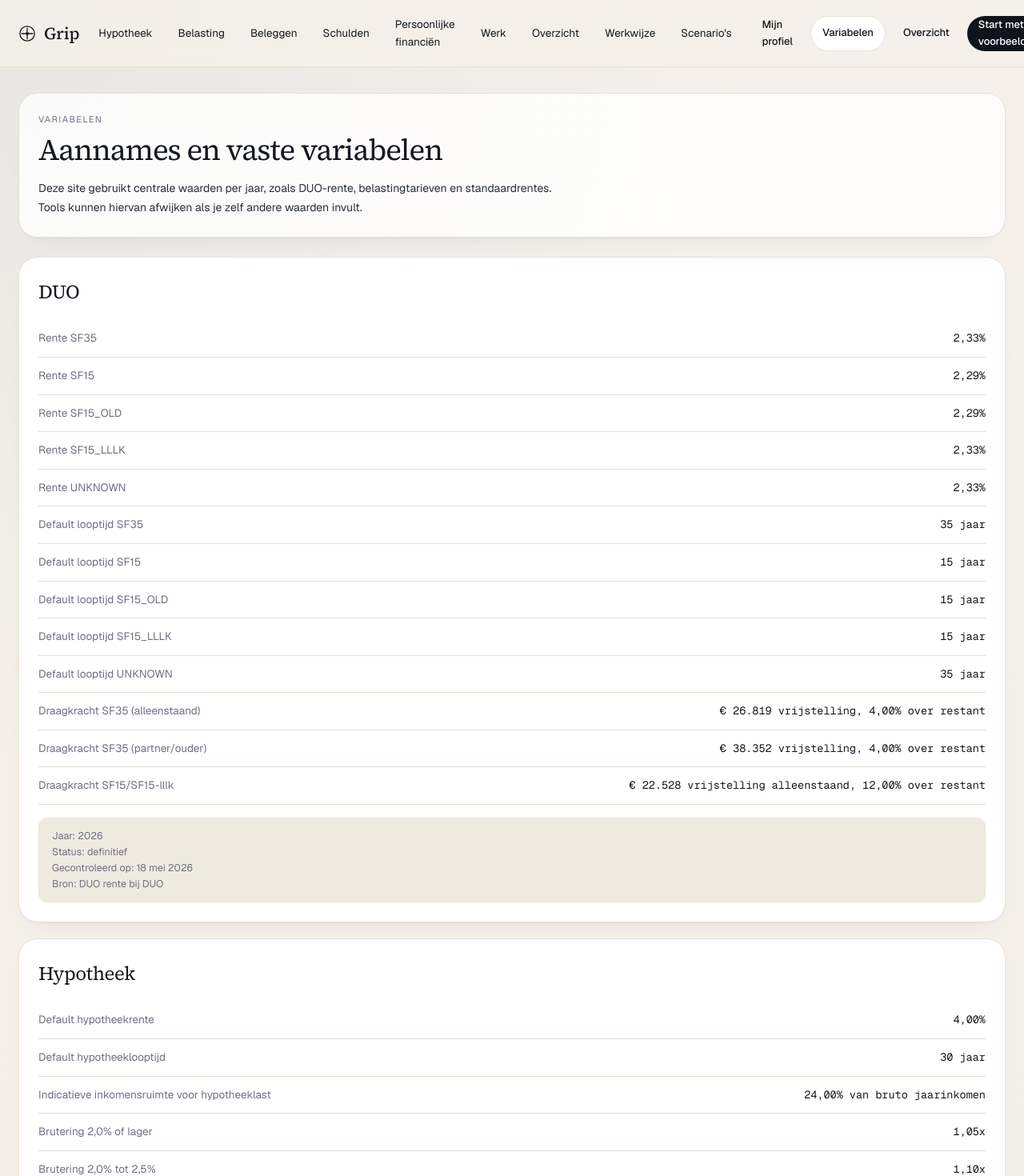
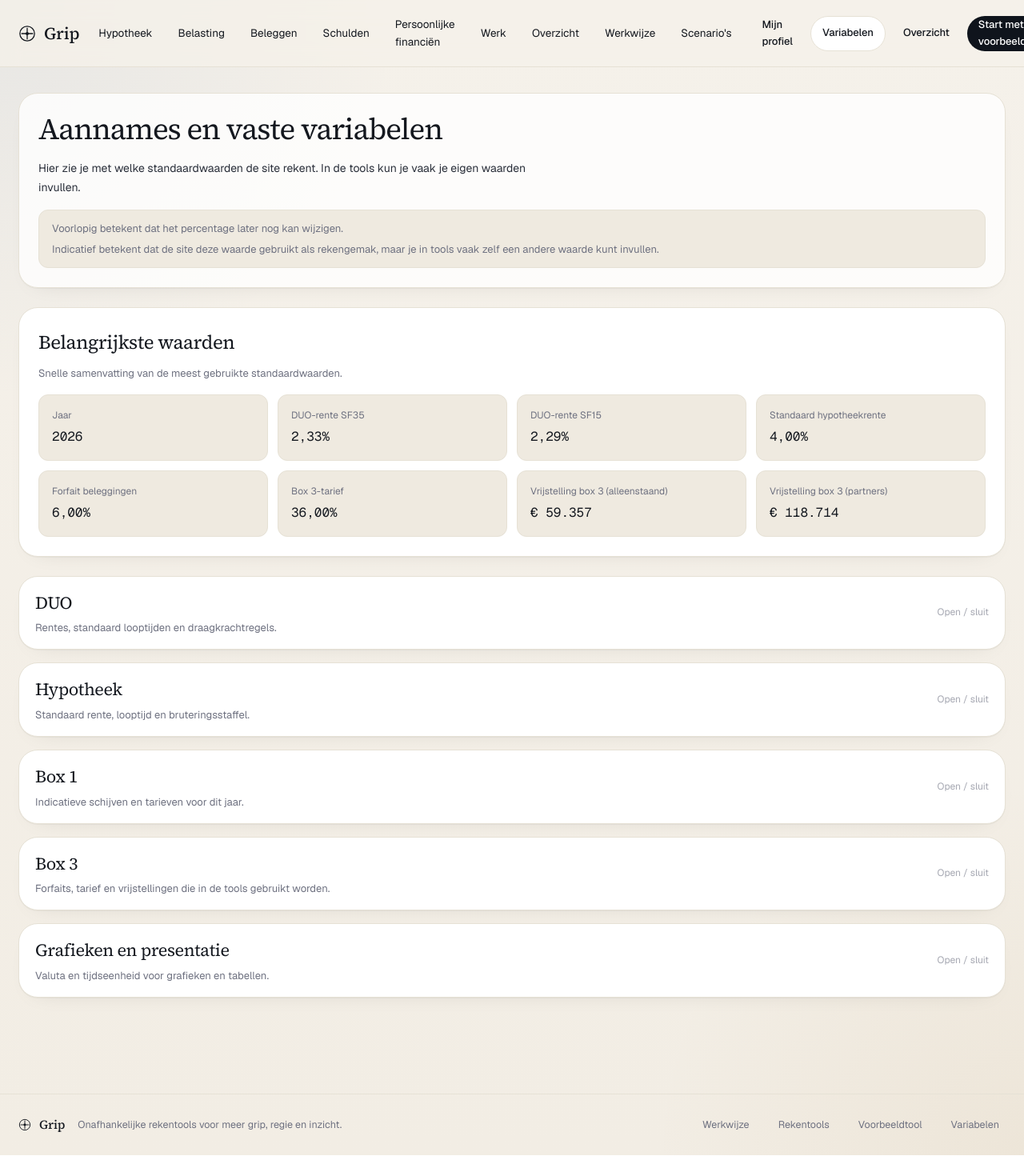
Before and after one commit to oli4vos/projectwebsite, a Next.js app: page /variabelen in a window 1280 px wide. Shown: the top 1470 px of the page at 80% size. After the commit the page ends 1444 px from the top, so only its background shows below. Built offline with nearby package versions, Linux system fonts and the light colour scheme.

Commit message:
refactor: simplify financial variables page

```diff
--- a/src/app/variabelen/page.tsx
+++ b/src/app/variabelen/page.tsx
@@ -1,9 +1,11 @@
 import { SiteFooter } from "@/components/SiteFooter";
 import { SiteHeader } from "@/components/SiteHeader";
+import { ToolDisclosure } from "@/components/ToolDisclosure";
 import {
   getDefaultFinancialYear,
   getFinancialConstants,
 } from "@/lib/financial-constants";
+import type { AssumptionStatus } from "@/lib/financial-constants";
 
 function formatPercent(value: number) {
   return new Intl.NumberFormat("nl-NL", {
@@ -34,6 +36,18 @@ function formatIsoDate(value: string) {
   }).format(date);
 }
 
+function formatStatusLabel(status: AssumptionStatus) {
+  if (status === "voorlopig") {
+    return "Voorlopig";
+  }
+
+  if (status === "indicatief") {
+    return "Indicatief";
+  }
+
+  return "Definitief";
+}
+
 function ValueRow({
   name,
   value,
@@ -58,17 +72,28 @@ function MetaBlock({
 }: {
   year: number;
   sourceLabel: string;
-  status: string;
+  status: AssumptionStatus;
   lastChecked: string;
   notes?: string;
 }) {
   return (
     <div className="mt-4 rounded-xl border border-[var(--hair)] bg-[var(--paper-soft)] px-4 py-3 text-[12.5px] leading-[1.6] text-[var(--muted)]">
       <p>Jaar: {year}</p>
-      <p>Status: {status}</p>
+      <p>Status: {formatStatusLabel(status)}</p>
       <p>Gecontroleerd op: {formatIsoDate(lastChecked)}</p>
-      <p>Bron: {sourceLabel}</p>
+      <p>Bron/aannameset: {sourceLabel}</p>
       {notes ? <p>Toelichting: {notes}</p> : null}
+    </div>
+  );
+}
+
+function SummaryCard({ label, value }: { label: string; value: string }) {
+  return (
+    <div className="rounded-xl border border-[var(--hair)] bg-[var(--paper-soft)] p-4">
+      <div className="text-[12px] text-[var(--muted)]">{label}</div>
+      <div className="mt-1 font-mono text-[16px] tabular text-[var(--ink)]">
+        {value}
+      </div>
     </div>
   );
 }
@@ -85,84 +110,121 @@ export default function VariabelenPage() {
         className="page-shell min-h-[100dvh] pb-10 pt-8 lg:pb-14"
       >
         <section className="rounded-[1.5rem] border hair bg-white/80 p-6 shadow-paper">
-          <div className="text-[11px] uppercase tracking-[0.14em] text-[var(--muted)]">
-            Variabelen
-          </div>
-          <h1 className="text-fluid-h2 mt-2 max-w-4xl font-serif tracking-[-0.03em] text-[var(--ink)]">
+          <h1 className="text-fluid-h2 max-w-4xl font-serif tracking-[-0.03em] text-[var(--ink)]">
             Aannames en vaste variabelen
           </h1>
           <p className="mt-4 max-w-[70ch] text-[14px] leading-[1.7] text-[var(--ink-2)]">
-            Deze site gebruikt centrale waarden per jaar, zoals DUO-rente,
-            belastingtarieven en standaardrentes. Tools kunnen hiervan afwijken als
-            je zelf andere waarden invult.
+            Hier zie je met welke standaardwaarden de site rekent. In de tools kun
+            je vaak je eigen waarden invullen.
           </p>
+          <div className="mt-4 rounded-xl border border-[var(--hair)] bg-[var(--paper-soft)] px-4 py-3 text-[13px] leading-[1.65] text-[var(--muted)]">
+            <p>Voorlopig betekent dat het percentage later nog kan wijzigen.</p>
+            <p className="mt-1">
+              Indicatief betekent dat de site deze waarde gebruikt als rekengemak,
+              maar je in tools vaak zelf een andere waarde kunt invullen.
+            </p>
+          </div>
         </section>
 
-        <section className="mt-6 space-y-5">
-          <article className="rounded-[1.5rem] border hair bg-white p-6 shadow-paper">
+        <section className="mt-6 rounded-[1.5rem] border hair bg-white p-6 shadow-paper">
           <h2 className="font-serif text-[24px] tracking-[-0.02em] text-[var(--ink)]">
-              DUO
+            Belangrijkste waarden
           </h2>
-            <div className="mt-4">
-              <ValueRow name="Rente SF35" value={`${formatPercent(constants.duo.rates.SF35)}%`} />
-              <ValueRow name="Rente SF15" value={`${formatPercent(constants.duo.rates.SF15)}%`} />
+          <p className="mt-2 text-[13px] leading-[1.65] text-[var(--muted)]">
+            Snelle samenvatting van de meest gebruikte standaardwaarden.
+          </p>
+          <div className="mt-4 grid gap-3 sm:grid-cols-2 xl:grid-cols-4">
+            <SummaryCard label="Jaar" value={`${year}`} />
+            <SummaryCard
+              label="DUO-rente SF35"
+              value={`${formatPercent(constants.duo.rates.SF35)}%`}
+            />
+            <SummaryCard
+              label="DUO-rente SF15"
+              value={`${formatPercent(constants.duo.rates.SF15)}%`}
+            />
+            <SummaryCard
+              label="Standaard hypotheekrente"
+              value={`${formatPercent(constants.mortgage.defaultMortgageRate)}%`}
+            />
+            <SummaryCard
+              label="Forfait beleggingen"
+              value={`${formatPercent(constants.box3.deemedReturns.investmentsAndOtherAssets)}%`}
+            />
+            <SummaryCard
+              label="Box 3-tarief"
+              value={`${formatPercent(constants.box3.taxRate)}%`}
+            />
+            <SummaryCard
+              label="Vrijstelling box 3 (alleenstaand)"
+              value={formatCurrency(constants.box3.taxFreeAllowanceSingle)}
+            />
+            <SummaryCard
+              label="Vrijstelling box 3 (partners)"
+              value={formatCurrency(constants.box3.taxFreeAllowancePartners)}
+            />
+          </div>
+        </section>
+
+        <section className="mt-6 space-y-4">
+          <ToolDisclosure
+            title="DUO"
+            subtitle="Rentes, standaard looptijden en draagkrachtregels."
+          >
             <ValueRow
-                name="Rente SF15_OLD"
+              name="DUO-rente SF35"
+              value={`${formatPercent(constants.duo.rates.SF35)}%`}
+            />
+            <ValueRow
+              name="DUO-rente SF15"
+              value={`${formatPercent(constants.duo.rates.SF15)}%`}
+            />
+            <ValueRow
+              name="DUO-rente SF15-oud"
               value={`${formatPercent(constants.duo.rates.SF15_OLD)}%`}
             />
             <ValueRow
-                name="Rente SF15_LLLK"
+              name="DUO-rente SF15-lllk"
               value={`${formatPercent(constants.duo.rates.SF15_LLLK)}%`}
             />
-              <ValueRow name="Rente UNKNOWN" value={`${formatPercent(constants.duo.rates.UNKNOWN)}%`} />
-              <ValueRow name="Default looptijd SF35" value={`${constants.duo.defaultTerms.SF35} jaar`} />
-              <ValueRow name="Default looptijd SF15" value={`${constants.duo.defaultTerms.SF15} jaar`} />
             <ValueRow
-                name="Default looptijd SF15_OLD"
-                value={`${constants.duo.defaultTerms.SF15_OLD} jaar`}
+              name="Standaard looptijd SF35"
+              value={`${constants.duo.defaultTerms.SF35} jaar`}
             />
             <ValueRow
-                name="Default looptijd SF15_LLLK"
-                value={`${constants.duo.defaultTerms.SF15_LLLK} jaar`}
-              />
-              <ValueRow
-                name="Default looptijd UNKNOWN"
-                value={`${constants.duo.defaultTerms.UNKNOWN} jaar`}
+              name="Standaard looptijd SF15"
+              value={`${constants.duo.defaultTerms.SF15} jaar`}
             />
             <ValueRow
               name="Draagkracht SF35 (alleenstaand)"
               value={`${formatCurrency(constants.duo.incomeBasedRules.SF35.singleAllowance)} vrijstelling, ${formatPercent(constants.duo.incomeBasedRules.SF35.percentage ?? 0)}% over restant`}
             />
             <ValueRow
-                name="Draagkracht SF35 (partner/ouder)"
+              name="Draagkracht SF35 (partner of alleenstaande ouder)"
               value={`${formatCurrency(constants.duo.incomeBasedRules.SF35.partnerOrSingleParentAllowance)} vrijstelling, ${formatPercent(constants.duo.incomeBasedRules.SF35.percentage ?? 0)}% over restant`}
             />
             <ValueRow
-                name="Draagkracht SF15/SF15-lllk"
+              name="Draagkracht SF15"
               value={`${formatCurrency(constants.duo.incomeBasedRules.SF15.singleAllowance)} vrijstelling alleenstaand, ${formatPercent(constants.duo.incomeBasedRules.SF15.percentage ?? 0)}% over restant`}
             />
-            </div>
             <MetaBlock year={year} {...constants.duo.meta} />
-          </article>
+          </ToolDisclosure>
 
-          <article className="rounded-[1.5rem] border hair bg-white p-6 shadow-paper">
-            <h2 className="font-serif text-[24px] tracking-[-0.02em] text-[var(--ink)]">
-              Hypotheek
-            </h2>
-            <div className="mt-4">
+          <ToolDisclosure
+            title="Hypotheek"
+            subtitle="Standaard rente, looptijd en bruteringsstaffel."
+          >
             <ValueRow
-                name="Default hypotheekrente"
+              name="Standaard hypotheekrente"
               value={`${formatPercent(constants.mortgage.defaultMortgageRate)}%`}
             />
             <ValueRow
-                name="Default hypotheeklooptijd"
+              name="Standaard hypotheeklooptijd"
               value={`${constants.mortgage.defaultMortgageTermYears} jaar`}
             />
             <ValueRow
               name="Indicatieve inkomensruimte voor hypotheeklast"
-                value={`${formatPercent(
-                  constants.mortgage.indicativeIncomeHousingCostRatio,
-                )}% van bruto jaarinkomen`}
+              value={`${formatPercent(constants.mortgage.indicativeIncomeHousingCostRatio)}% van bruto jaarinkomen`}
             />
             {constants.mortgage.studentDebtGrossUpFactors.map((band) => (
               <ValueRow
@@ -171,15 +233,13 @@ export default function VariabelenPage() {
                 value={`${formatPercent(band.factor)}x`}
               />
             ))}
-            </div>
             <MetaBlock year={year} {...constants.mortgage.meta} />
-          </article>
+          </ToolDisclosure>
 
-          <article className="rounded-[1.5rem] border hair bg-white p-6 shadow-paper">
-            <h2 className="font-serif text-[24px] tracking-[-0.02em] text-[var(--ink)]">
-              Box 1
-            </h2>
-            <div className="mt-4">
+          <ToolDisclosure
+            title="Box 1"
+            subtitle="Indicatieve schijven en tarieven voor dit jaar."
+          >
             {constants.box1.brackets.map((bracket) => (
               <ValueRow
                 key={bracket.label}
@@ -187,25 +247,23 @@ export default function VariabelenPage() {
                 value={`${formatPercent(bracket.rate)}%`}
               />
             ))}
-            </div>
             <MetaBlock year={year} {...constants.box1.meta} />
-          </article>
+          </ToolDisclosure>
 
-          <article className="rounded-[1.5rem] border hair bg-white p-6 shadow-paper">
-            <h2 className="font-serif text-[24px] tracking-[-0.02em] text-[var(--ink)]">
-              Box 3
-            </h2>
-            <div className="mt-4">
+          <ToolDisclosure
+            title="Box 3"
+            subtitle="Forfaits, tarief en vrijstellingen die in de tools gebruikt worden."
+          >
             <ValueRow
-                name="Tarief box 3"
+              name="Box 3-tarief"
               value={`${formatPercent(constants.box3.taxRate)}%`}
             />
             <ValueRow
-                name="Heffingsvrij vermogen (persoon)"
+              name="Vrijstelling box 3 (alleenstaand)"
               value={formatCurrency(constants.box3.taxFreeAllowanceSingle)}
             />
             <ValueRow
-                name="Heffingsvrij vermogen (partners)"
+              name="Vrijstelling box 3 (partners)"
               value={formatCurrency(constants.box3.taxFreeAllowancePartners)}
             />
             <ValueRow
@@ -221,23 +279,26 @@ export default function VariabelenPage() {
               value={`${formatPercent(constants.box3.deemedReturns.debts)}%`}
             />
             <ValueRow
-                name="Standaard methode in tools"
+              name="Standaardmethode in tools"
               value="Werkelijk rendement (aanpasbaar naar forfaitair)"
             />
-            </div>
             <MetaBlock year={year} {...constants.box3.meta} />
-          </article>
+          </ToolDisclosure>
 
-          <article className="rounded-[1.5rem] border hair bg-white p-6 shadow-paper">
-            <h2 className="font-serif text-[24px] tracking-[-0.02em] text-[var(--ink)]">
-              Grafieken en presentatie
-            </h2>
-            <div className="mt-4">
-              <ValueRow name="Standaard valuta" value={constants.charts.defaultCurrency} />
-              <ValueRow name="Standaard tijdseenheid" value={constants.charts.defaultTimeUnit} />
-            </div>
+          <ToolDisclosure
+            title="Grafieken en presentatie"
+            subtitle="Valuta en tijdseenheid voor grafieken en tabellen."
+          >
+            <ValueRow
+              name="Standaard valuta"
+              value={constants.charts.defaultCurrency}
+            />
+            <ValueRow
+              name="Standaard tijdseenheid"
+              value={constants.charts.defaultTimeUnit}
+            />
             <MetaBlock year={year} {...constants.charts.meta} />
-          </article>
+          </ToolDisclosure>
         </section>
       </main>
       <SiteFooter />
```
Also changed, not shown: 1 other file (tests, documents, lock files or other folders). Lines whose indentation alone changed are shown as unchanged.
